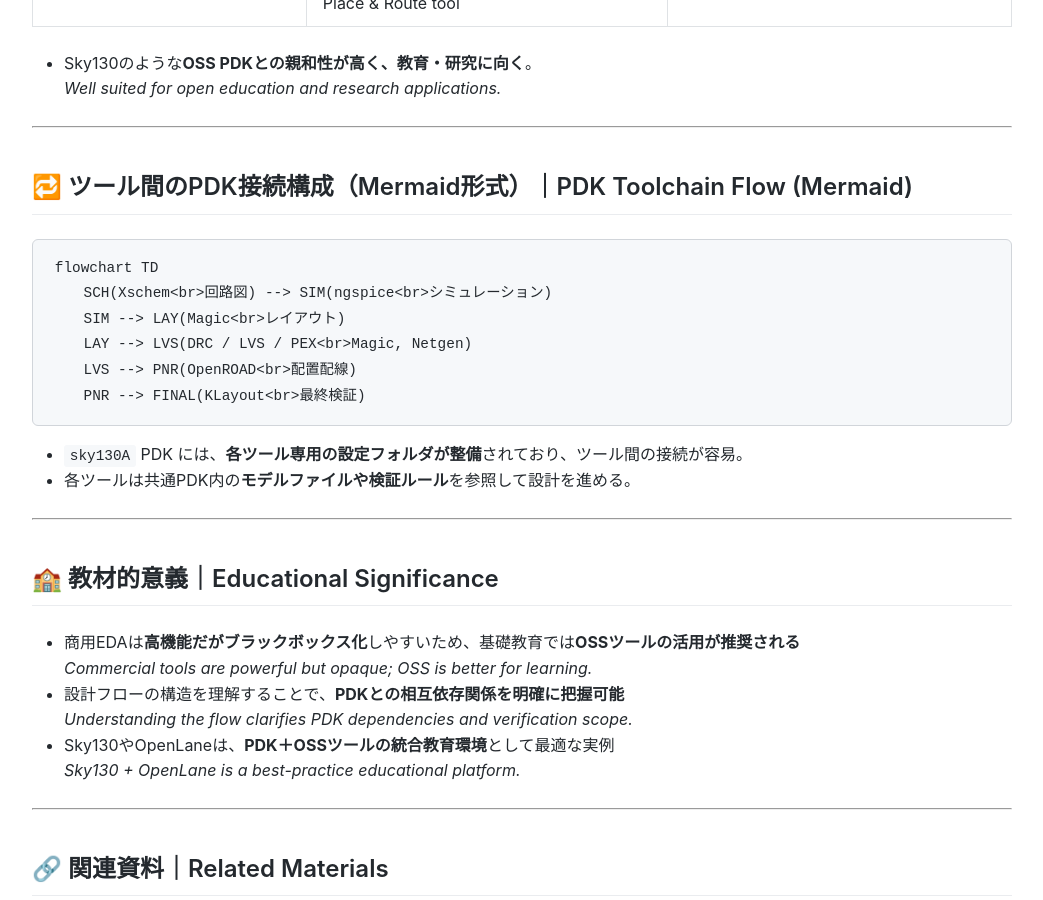
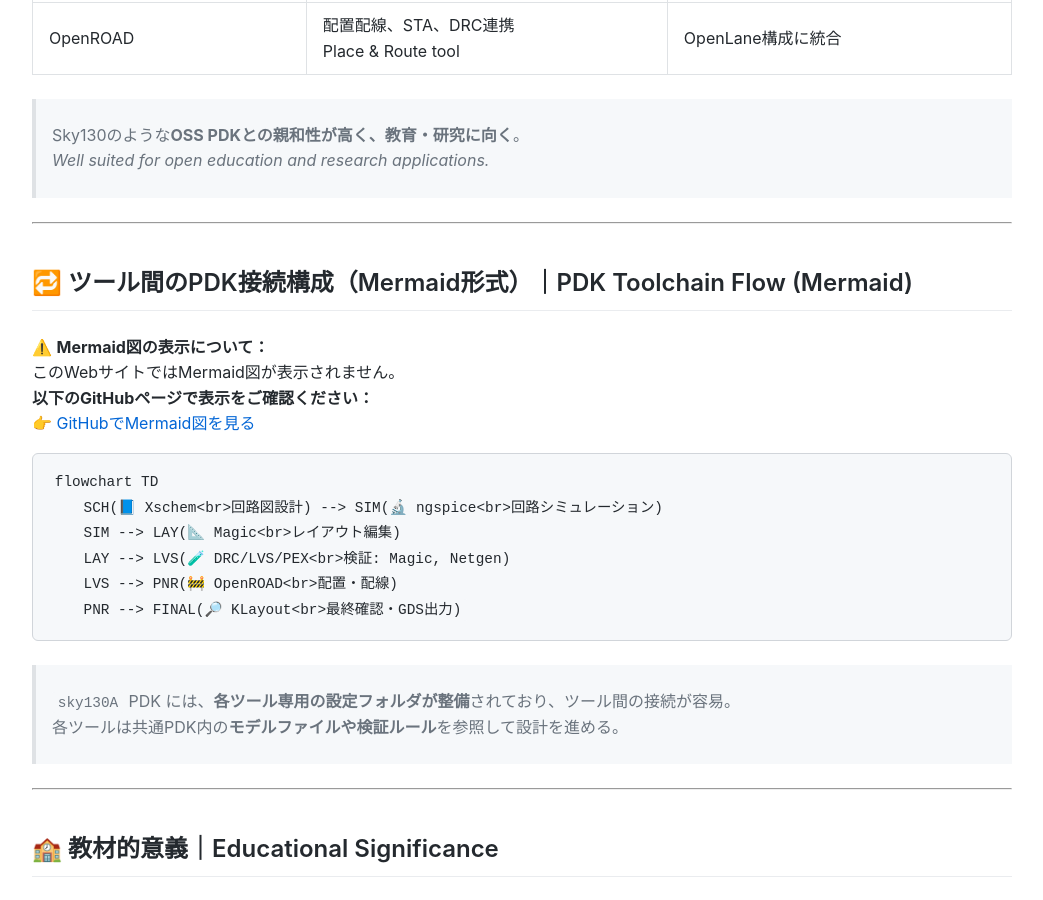
Before and after one commit to Samizo-AITL/Edusemi-v4x, a Jekyll site: the page built from d_chapter6_pdk_and_eda_environment/eda_toolchain.md, in a window 1280 px wide and 900 px high, scrolled down 1541 px. Shown: the whole window, without its empty margins (118-1161 px from the left). Built offline with Jekyll 4.4.1, drawn with Linux system fonts in a browser that asks for light colours.

Commit message:
Update eda_toolchain.md

````diff
--- a/d_chapter6_pdk_and_eda_environment/eda_toolchain.md
+++ b/d_chapter6_pdk_and_eda_environment/eda_toolchain.md
@@ -29,8 +29,8 @@
 | ICC2 / Innovus | Synopsys / Cadence | 配置配線、タイミング検証<br>Place-and-route, timing |
 | Calibre | Siemens EDA | DRC / LVS / PEX（物理検証）<br>Design rule and layout verification |
 
-- 商用PDKはこれらツールと**セットで提供されることが多く**、**ツール依存性が高い**。
-  *Commercial PDKs are tightly coupled with these tools and often vendor-locked.*
+> 商用PDKはこれらツールと**セットで提供されることが多く**、**ツール依存性が高い**。
+> *Commercial PDKs are tightly coupled with these tools and often vendor-locked.*
 
 ---
 
@@ -44,24 +44,29 @@
 | KLayout | GDSビューア、DRC<br>GDS viewer, DRC engine | Pythonスクリプト拡張可 |
 | OpenROAD | 配置配線、STA、DRC連携<br>Place & Route tool | OpenLane構成に統合 |
 
-- Sky130のような**OSS PDKとの親和性が高く、教育・研究に向く**。
-  *Well suited for open education and research applications.*
+> Sky130のような**OSS PDKとの親和性が高く、教育・研究に向く**。
+> *Well suited for open education and research applications.*
 
 ---
 
 ## 🔁 ツール間のPDK接続構成（Mermaid形式）｜PDK Toolchain Flow (Mermaid)
 
+⚠️ **Mermaid図の表示について：**
+このWebサイトではMermaid図が表示されません。
+**以下のGitHubページで表示をご確認ください：**
+👉 [GitHubでMermaid図を見る](https://github.com/Samizo-AITL/Edusemi-v4x/blob/main/d_chapter6_pdk_and_eda_environment/eda_toolchain.md)
+
 ```mermaid
 flowchart TD
-    SCH(Xschem<br>回路図) --> SIM(ngspice<br>シミュレーション)
-    SIM --> LAY(Magic<br>レイアウト)
-    LAY --> LVS(DRC / LVS / PEX<br>Magic, Netgen)
-    LVS --> PNR(OpenROAD<br>配置配線)
-    PNR --> FINAL(KLayout<br>最終検証)
+    SCH(📘 Xschem<br>回路図設計) --> SIM(🔬 ngspice<br>回路シミュレーション)
+    SIM --> LAY(📐 Magic<br>レイアウト編集)
+    LAY --> LVS(🧪 DRC/LVS/PEX<br>検証: Magic, Netgen)
+    LVS --> PNR(🚧 OpenROAD<br>配置・配線)
+    PNR --> FINAL(🔎 KLayout<br>最終確認・GDS出力)
 ```
 
-- `sky130A` PDK には、**各ツール専用の設定フォルダが整備**されており、ツール間の接続が容易。
-- 各ツールは共通PDK内の**モデルファイルや検証ルール**を参照して設計を進める。
+> `sky130A` PDK には、**各ツール専用の設定フォルダが整備**されており、ツール間の接続が容易。
+> 各ツールは共通PDK内の**モデルファイルや検証ルール**を参照して設計を進める。
 
 ---
 
````
